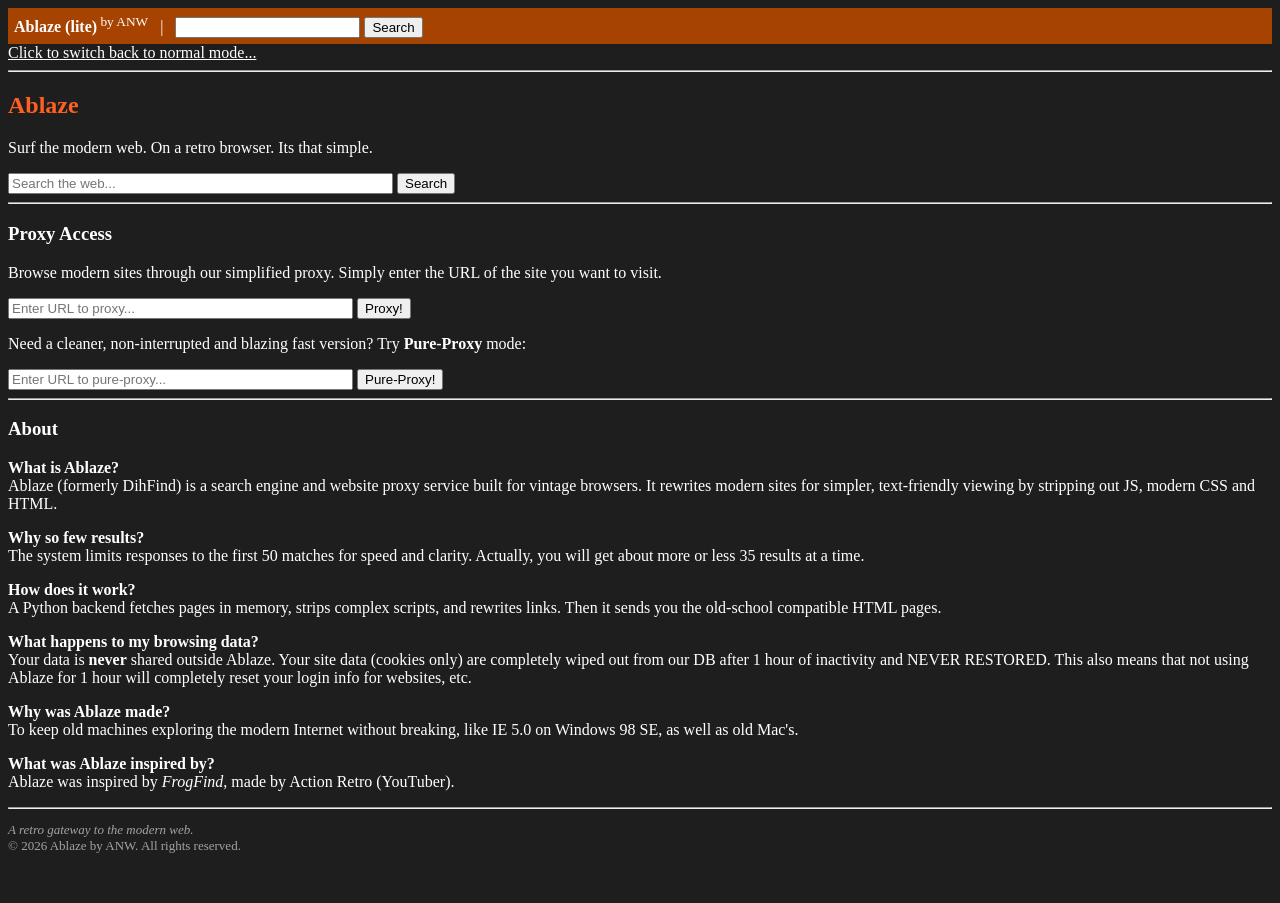
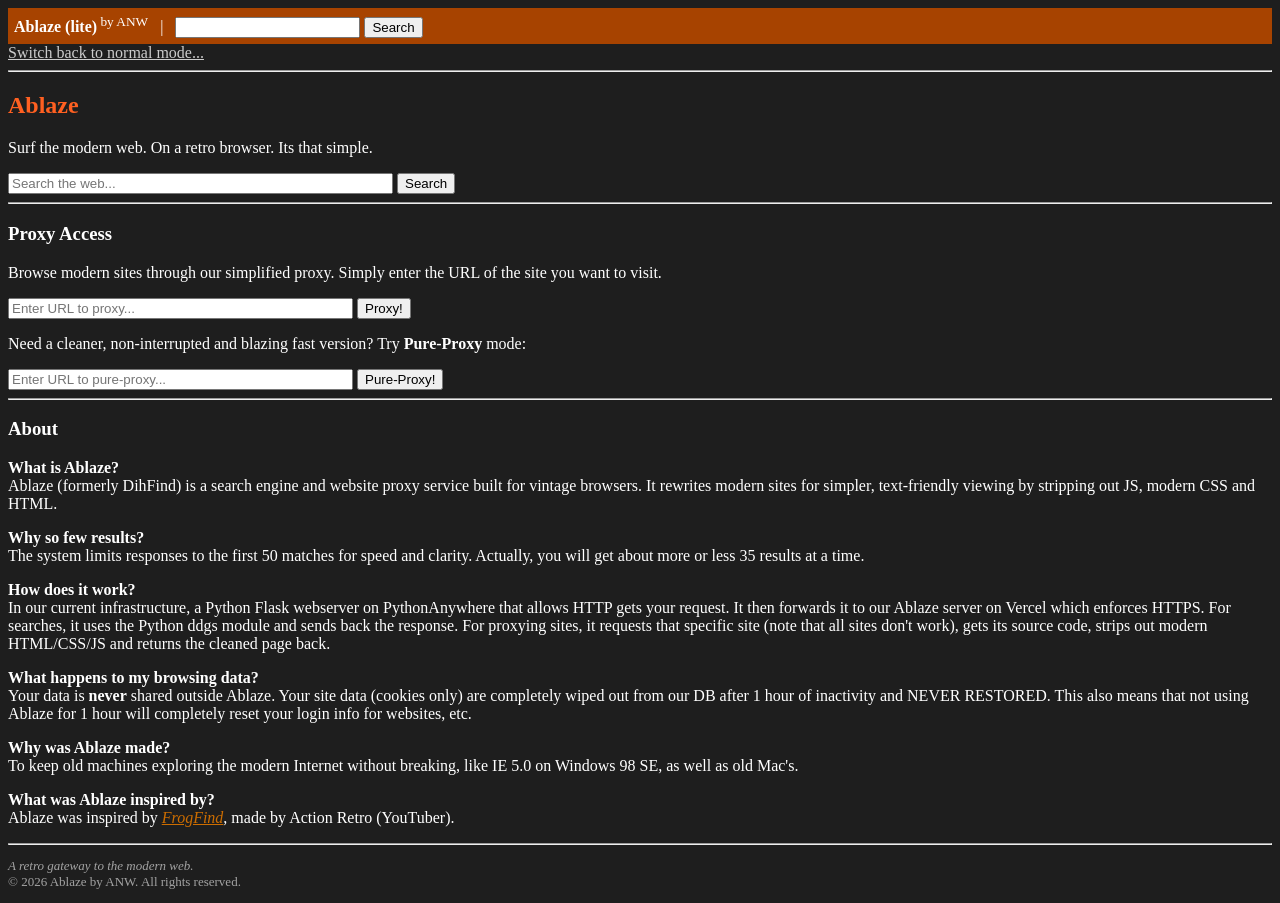
Before and after one commit to SubhrajitSain/ablaze, a Python web app: template templates/index_lite.html in a window 1280 px wide. Before the commit the page ends 853 px from the top, so only its background shows below. Run offline with Jinja, Linux system fonts and the light colour scheme; the template is opened without the code that fills it, so the values that code supplies are empty.

Commit message:
feat: ui updates and more about text

```diff
--- a/templates/base_lite.html
+++ b/templates/base_lite.html
@@ -14,7 +14,7 @@
     </form>
   </div>
 
-  <a href="/" style="color:#ffffff;">Click to switch back to normal mode...</a>
+  <a href="/" style="color:#cccccc;">Switch back to normal mode...</a>
   <hr>
 
   {% block content %}{% endblock %}
--- a/templates/index.html
+++ b/templates/index.html
@@ -43,16 +43,16 @@
       The system limits responses to the first 50 matches for speed and clarity. Actually, you will get about more or less 35 results at a time.<br><br>
 
       <b>How does it work?</b><br>
-      A Python backend (with Flask and/or WSGI (depends on our current hosting)) fetches pages in memory, strips complex scripts, and rewrites links. Then it sends you the old-school compatible HTML pages.<br><br>
+      In our current infrastructure, a Python Flask webserver on PythonAnywhere that allows HTTP gets your request. It then forwards it to our Ablaze server on Vercel which enforces HTTPS. For searches, it uses the Python ddgs module and sends back the response. For proxying sites, it requests that specific site (note that all sites don't work), gets its source code, strips out modern HTML/CSS/JS and returns the cleaned page back.<br><br>
 
       <b>What happens to my browsing data?</b><br>
-      Your data is <b>never</b> shared outside Ablaze. Your site data (cookies only) are completely wiped out from our DB after 1 hour of inactivity and NEVER RESTORED. This also means that not using Ablaze for 1 hour will completely reset your login info for websites, etc.
+      Your data is <b>never</b> shared outside Ablaze. Your site data (cookies only) are completely wiped out from our DB after 1 hour of inactivity and NEVER RESTORED. This also means that not using Ablaze for 1 hour will completely reset your login info for websites, etc.<br><br>
 
       <b>Why was Ablaze made?</b><br>
       To keep old machines exploring the modern Internet without breaking, like IE 5.0 on Windows 98 SE, as well as old Mac's.<br><br>
 
       <b>What was Ablaze inspired by?</b><br>
-      Ablaze was inspired by <i>FrogFind</i>, made by Action Retro (YouTuber).
+      Ablaze was inspired by <i><a href="http://frogfind.com">FrogFind</a></i>, made by Action Retro (YouTuber).
     </td></tr>
   </table>
 {% endblock %}
--- a/templates/index_lite.html
+++ b/templates/index_lite.html
@@ -34,14 +34,14 @@
   The system limits responses to the first 50 matches for speed and clarity. Actually, you will get about more or less 35 results at a time.</p>
 
   <p><b>How does it work?</b><br>
-  A Python backend fetches pages in memory, strips complex scripts, and rewrites links. Then it sends you the old-school compatible HTML pages.</p>
+  In our current infrastructure, a Python Flask webserver on PythonAnywhere that allows HTTP gets your request. It then forwards it to our Ablaze server on Vercel which enforces HTTPS. For searches, it uses the Python ddgs module and sends back the response. For proxying sites, it requests that specific site (note that all sites don't work), gets its source code, strips out modern HTML/CSS/JS and returns the cleaned page back.</p>
 
   <b>What happens to my browsing data?</b><br>
-  Your data is <b>never</b> shared outside Ablaze. Your site data (cookies only) are completely wiped out from our DB after 1 hour of inactivity and NEVER RESTORED. This also means that not using Ablaze for 1 hour will completely reset your login info for websites, etc.
+  Your data is <b>never</b> shared outside Ablaze. Your site data (cookies only) are completely wiped out from our DB after 1 hour of inactivity and NEVER RESTORED. This also means that not using Ablaze for 1 hour will completely reset your login info for websites, etc.</p>
 
   <p><b>Why was Ablaze made?</b><br>
   To keep old machines exploring the modern Internet without breaking, like IE 5.0 on Windows 98 SE, as well as old Mac's.</p>
 
   <p><b>What was Ablaze inspired by?</b><br>
-  Ablaze was inspired by <i>FrogFind</i>, made by Action Retro (YouTuber).
+  Ablaze was inspired by <i><a href="http://frogfind.com">FrogFind</a></i>, made by Action Retro (YouTuber).
 {% endblock %}
```
